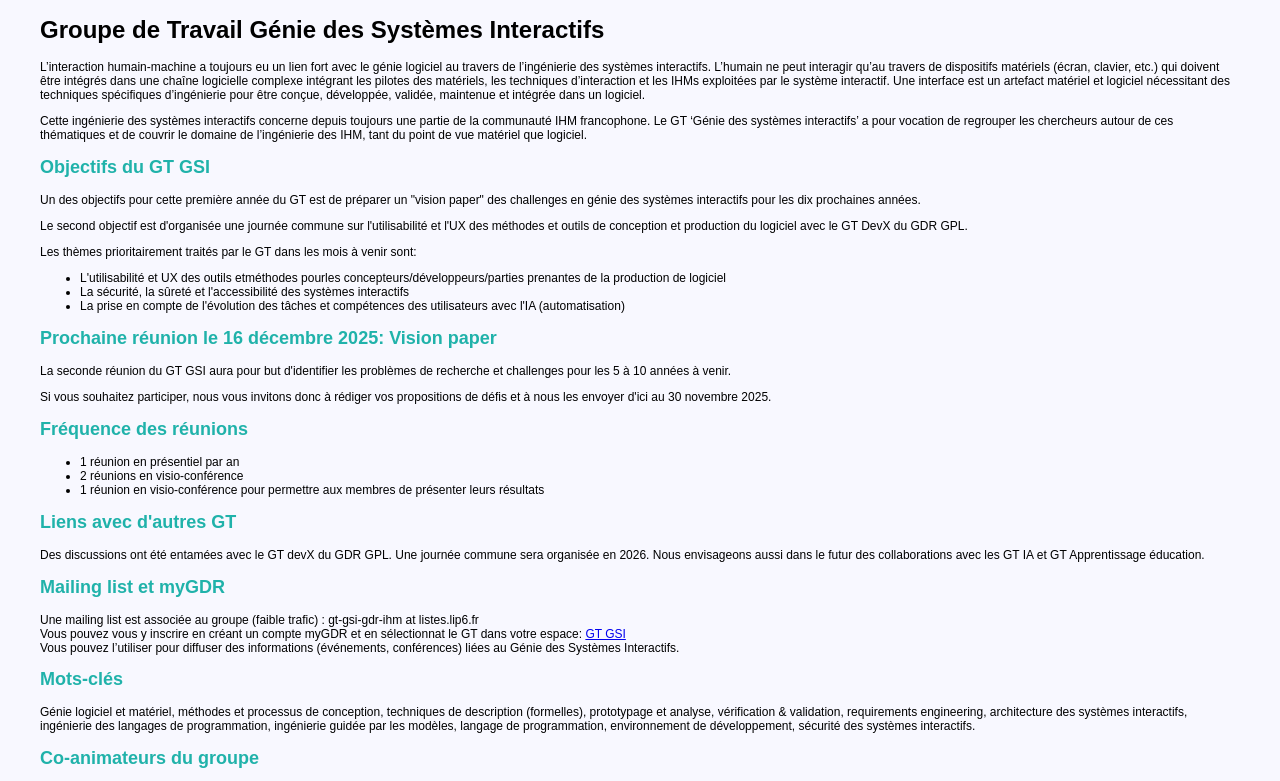
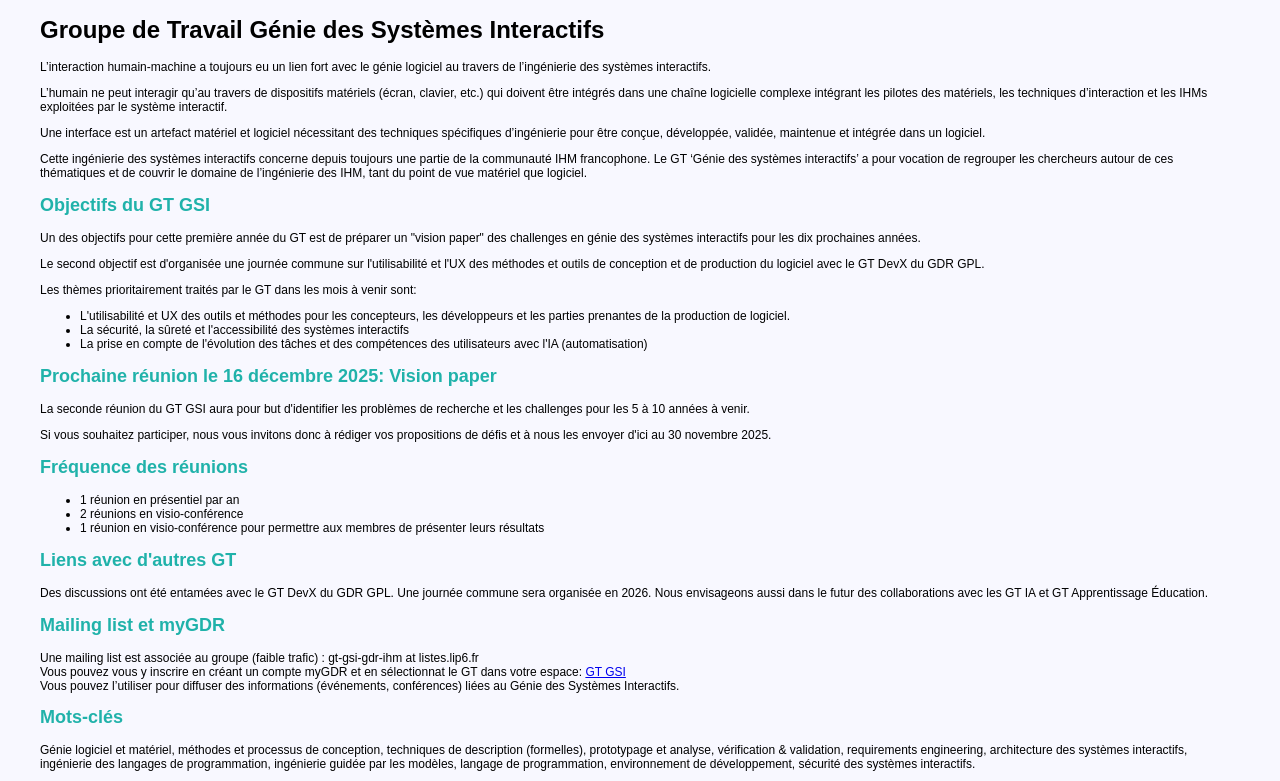
Before and after one commit to gt-gsi/gtgsi, a plain HTML site: page index.html in a window 1280 px wide. Shown: the top 781 px of the page. Drawn offline with Linux system fonts and the light colour scheme.

Commit message:
Fixing Typos
Correction de typos dans la page d'accueil du GT

```diff
--- a/index.html
+++ b/index.html
@@ -6,24 +6,24 @@
 
 <body style="background-color: ghostwhite;font-family:arial;font-size:12px;margin-left: 40px;margin-right: 40px">
     <h1>Groupe de Travail Génie des Systèmes Interactifs</h1>
-    <p> L’interaction humain-machine a toujours eu un lien fort avec le génie logiciel au travers de l’ingénierie des systèmes interactifs.
-         L’humain ne peut interagir qu’au travers de dispositifs matériels (écran, clavier, etc.) qui doivent être intégrés dans une chaîne logicielle complexe intégrant les pilotes des matériels, les techniques d’interaction et les IHMs exploitées par le système interactif.
-         Une interface est un artefact matériel et logiciel nécessitant des techniques spécifiques d’ingénierie pour être conçue, développée, validée, maintenue et intégrée dans un logiciel.</p>
+    <p>L’interaction humain-machine a toujours eu un lien fort avec le génie logiciel au travers de l’ingénierie des systèmes interactifs.
+    <p>L’humain ne peut interagir qu’au travers de dispositifs matériels (écran, clavier, etc.) qui doivent être intégrés dans une chaîne logicielle complexe intégrant les pilotes des matériels, les techniques d’interaction et les IHMs exploitées par le système interactif.
+    <p>Une interface est un artefact matériel et logiciel nécessitant des techniques spécifiques d’ingénierie pour être conçue, développée, validée, maintenue et intégrée dans un logiciel.</p>
     <p>Cette ingénierie des systèmes interactifs concerne depuis toujours une partie de la communauté IHM francophone. Le GT ‘Génie des systèmes interactifs’ a pour vocation de regrouper les chercheurs autour de ces thématiques et de couvrir le domaine de l’ingénierie des IHM, tant du point de vue matériel que logiciel.</p>
 
     <h2 style="color:lightseagreen;">Objectifs du GT GSI</h2>
     <p>Un des objectifs pour cette première année du GT est de préparer un "vision paper" des challenges en génie des systèmes interactifs pour les dix prochaines années.
-    <p>Le second objectif est d'organisée une journée commune sur l'utilisabilité et l'UX des méthodes et outils de conception et production du logiciel avec le GT DevX du GDR GPL.
+    <p>Le second objectif est d'organisée une journée commune sur l'utilisabilité et l'UX des méthodes et outils de conception et de production du logiciel avec le GT DevX du GDR GPL.
     <p>Les thèmes prioritairement traités par le GT dans les mois à venir sont:
     <ul>
-        <li>L'utilisabilité et UX des outils etméthodes pourles concepteurs/développeurs/parties prenantes de la production de logiciel</li>
+        <li>L'utilisabilité et UX des outils et méthodes pour les concepteurs, les développeurs et les parties prenantes de la production de logiciel.</li>
         <li>La sécurité, la sûreté et l'accessibilité des systèmes interactifs</li>
-        <li>La prise en compte de l'évolution des tâches et compétences des utilisateurs avec l'IA (automatisation)</li>
+        <li>La prise en compte de l'évolution des tâches et des compétences des utilisateurs avec l'IA (automatisation)</li>
     </ul>
 
     <h2 style="color:lightseagreen;"> Prochaine réunion le 16 décembre 2025: Vision paper </h2>
-    <p>La seconde réunion du GT GSI aura pour but d'identifier les problèmes de recherche et challenges pour les 5 à 10 années à venir.</p><!-- comment -->
-    <p> Si vous souhaitez participer, nous vous invitons donc à rédiger vos propositions de défis et à nous les envoyer d'ici au 30 novembre 2025.</p>
+    <p>La seconde réunion du GT GSI aura pour but d'identifier les problèmes de recherche et les challenges pour les 5 à 10 années à venir.</p>
+    <p>Si vous souhaitez participer, nous vous invitons donc à rédiger vos propositions de défis et à nous les envoyer d'ici au 30 novembre 2025.</p>
 
     <h2 style="color:lightseagreen;">Fréquence des réunions</h2>
     <ul>
@@ -34,7 +34,7 @@
 
 
     <h2 style="color:lightseagreen;">Liens avec d'autres GT</h2>
-    <p> Des discussions ont été entamées avec le GT devX du GDR GPL. Une journée commune sera organisée en 2026. Nous envisageons aussi dans le futur des collaborations avec les GT IA et GT Apprentissage éducation.
+    <p>Des discussions ont été entamées avec le GT DevX du GDR GPL. Une journée commune sera organisée en 2026. Nous envisageons aussi dans le futur des collaborations avec les GT IA et GT Apprentissage Éducation.
 
     <h2 style="color:lightseagreen;">Mailing list et myGDR</h2>
     <p>Une mailing list est associée au groupe (faible trafic) : gt-gsi-gdr-ihm at listes.lip6.fr
@@ -83,11 +83,10 @@
 
     <p>La séance de brainstorming a permis de discuter les points suivants:</p>
 
-        <ul>
-            <li>Quels sont les thèmes que nous souhaitons traiter en priorité? </li>
-            <li>Quels types d’activités intéressent les membres? (échanger des infos/connaissances, contribuer ensemble et écrire des articles, organisation de workshops dans des confs, réponses à appel à projets)</li>
-
-        </ul>
+    <ul>
+        <li>Quels sont les thèmes que nous souhaitons traiter en priorité? </li>
+        <li>Quels types d’activités intéressent les membres? (échanger des infos/connaissances, contribuer ensemble et écrire des articles, organisation de workshops dans des confs, réponses à appel à projets)</li>
+    </ul>
 
 </body>
 </html>
```
